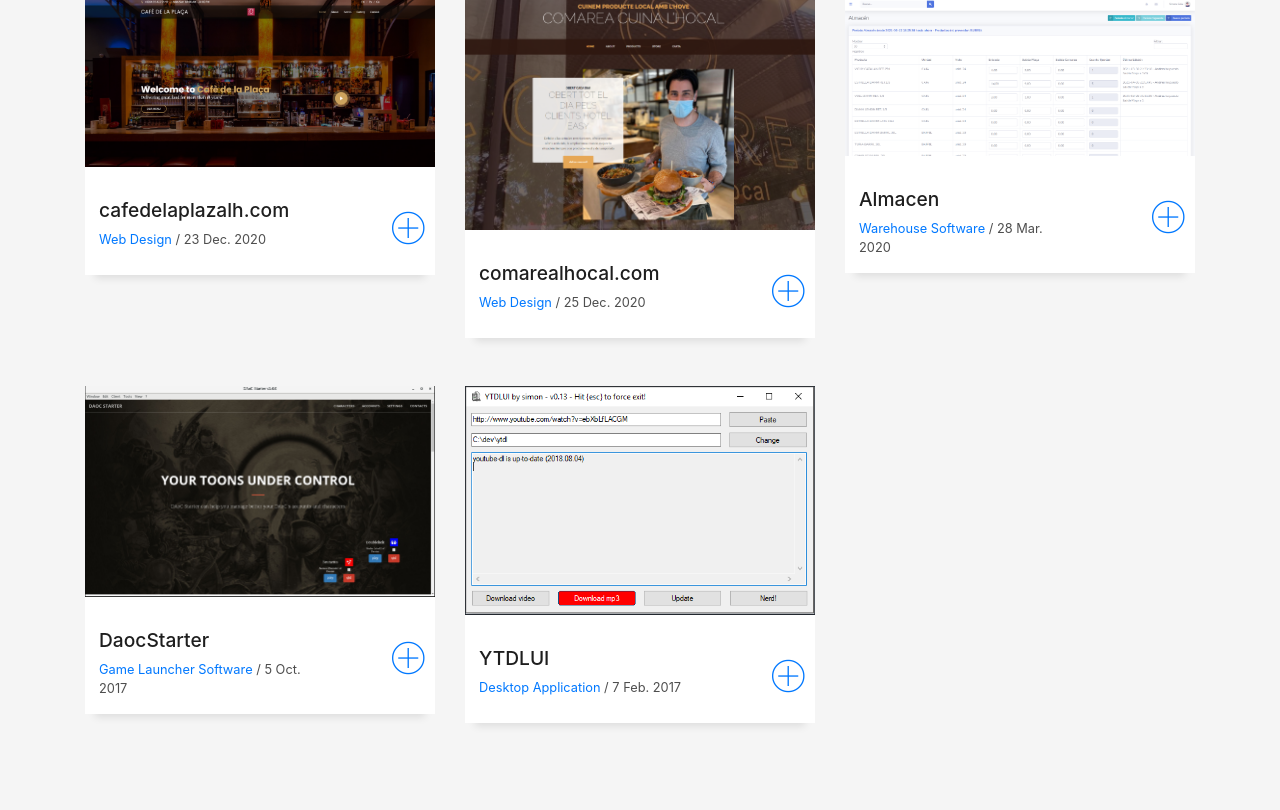
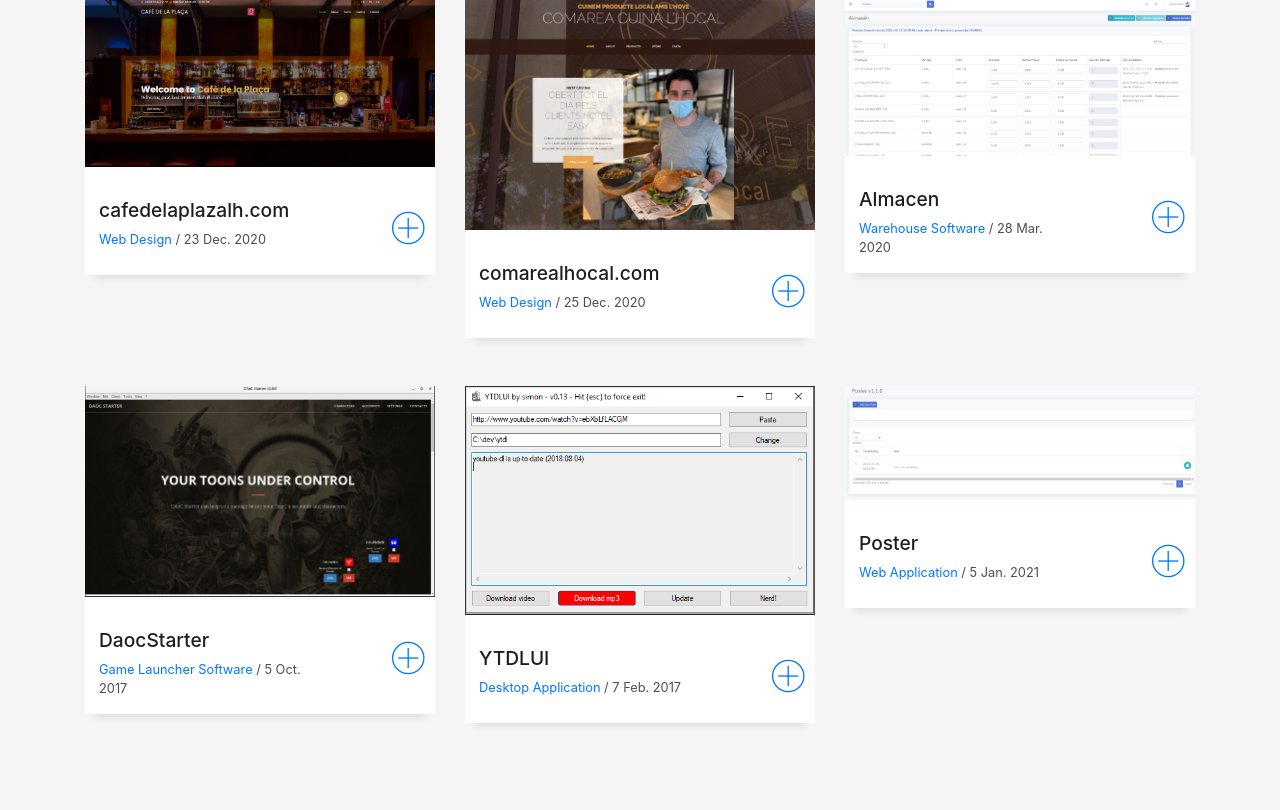
Before and after one commit to simon387/simonecelia.it, a PHP site: page / in a window 1280 px wide. Shown: the part 2998-3808 px from the top of the page. Run offline with PHP 8.4, Linux system fonts and the light colour scheme; some libraries are stand-ins or nearby versions; some web fonts are replaced.

Commit message:
upd_date

```diff
--- a/components/portfolio.php
+++ b/components/portfolio.php
@@ -139,6 +139,31 @@
 					</a>
 				</div>
 			</div>
+			<div class="col-md-4">
+				<div class="work-box">
+					<a href="img/poster.png" data-lightbox="gallery-mf">
+						<div class="work-img">
+							<img src="img/poster.png" alt="" class="img-fluid">
+						</div>
+						<div class="work-content">
+							<div class="row">
+								<div class="col-sm-8">
+									<h2 class="w-title">Poster</h2>
+									<div class="w-more">
+										<span class="w-ctegory">Web Application</span> / <span
+												class="w-date">5 Jan. 2021</span>
+									</div>
+								</div>
+								<div class="col-sm-4">
+									<div class="w-like">
+										<span class="ion-ios-plus-outline"></span>
+									</div>
+								</div>
+							</div>
+						</div>
+					</a>
+				</div>
+			</div>
 		</div>
 	</div>
 </section>
```
Also changed, not shown: img/poster.png (added).
